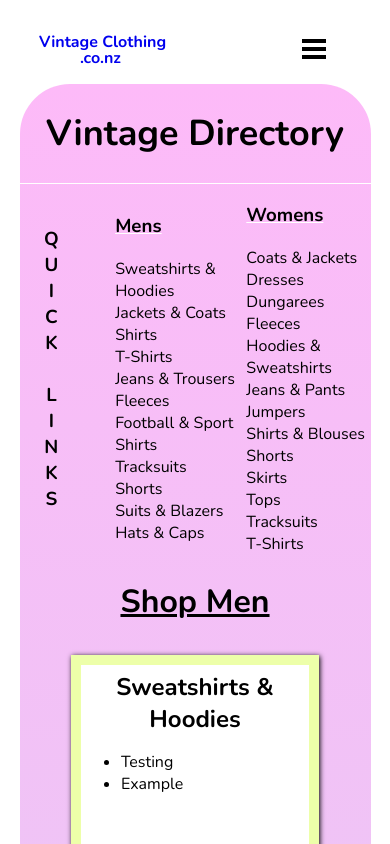
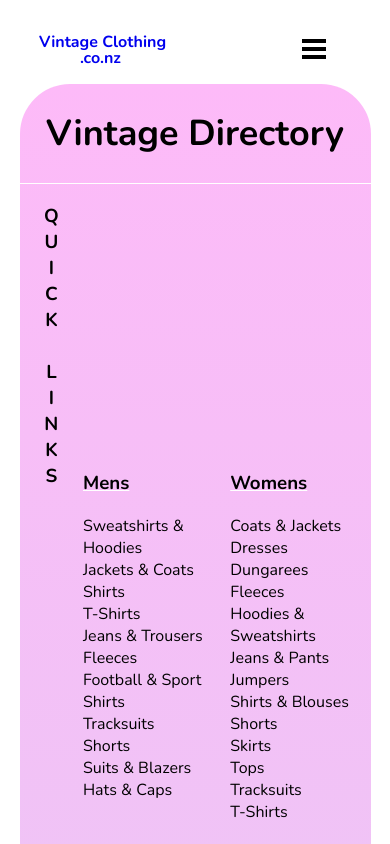
Before and after one commit to drenchoman/Mock-site, a React (Create React App) app: page /Directory in a window 390 px wide. Shown: the top 844 px of the page. Built offline with nearby package versions, Linux system fonts and the light colour scheme.

Commit message:
change directory alignment

```diff
--- a/src/App.css
+++ b/src/App.css
@@ -822,6 +822,8 @@ a > img {
     flex-direction: row;
     width: 100%;
     border: none;
+    align-items: baseline;
+
   }
   .linkHeader {
     font-size: 1em;
@@ -829,13 +831,15 @@ a > img {
     text-orientation: upright;
     display: flex;
     flex-direction: column;
-    width: 77%;
+    width: 20%;
+    padding-top: 5.5%;
     border: none;
     text-transform: uppercase;
   }
   .menQuickLinks, .wQuickLinks{
     height: 100%;
     width: 100%;
+    align-items: flex-start
 
   }
   .menQuickLinks{
```
